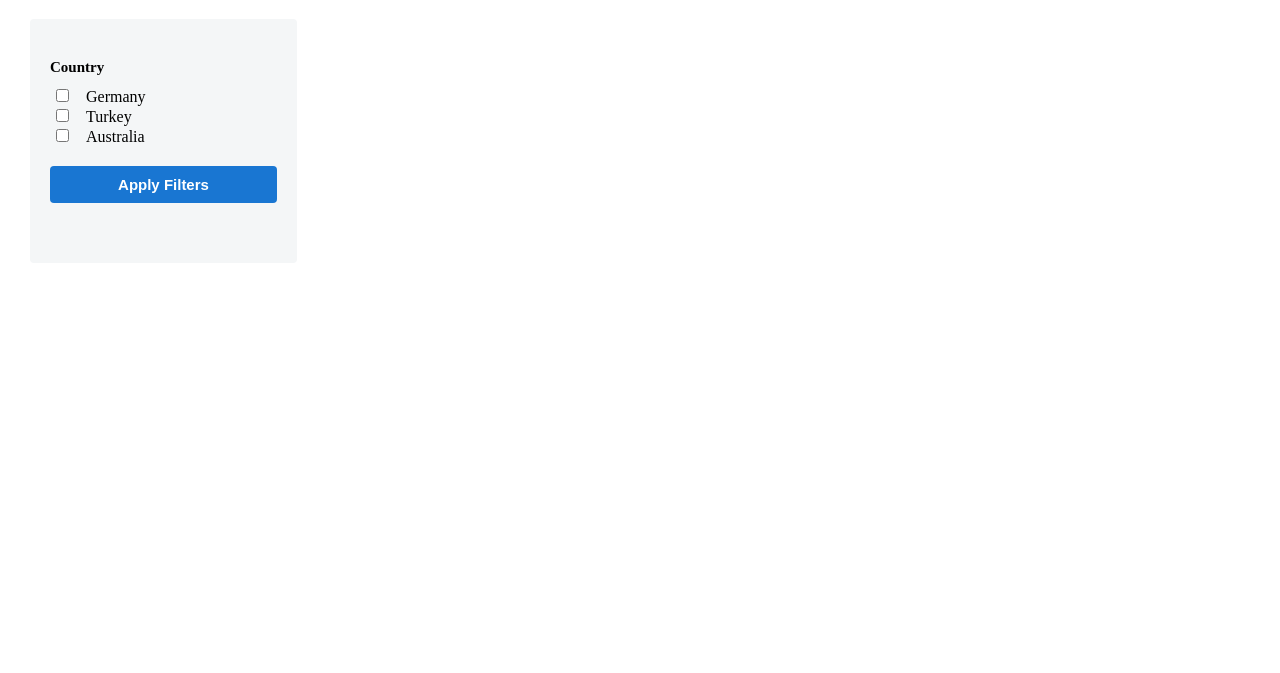
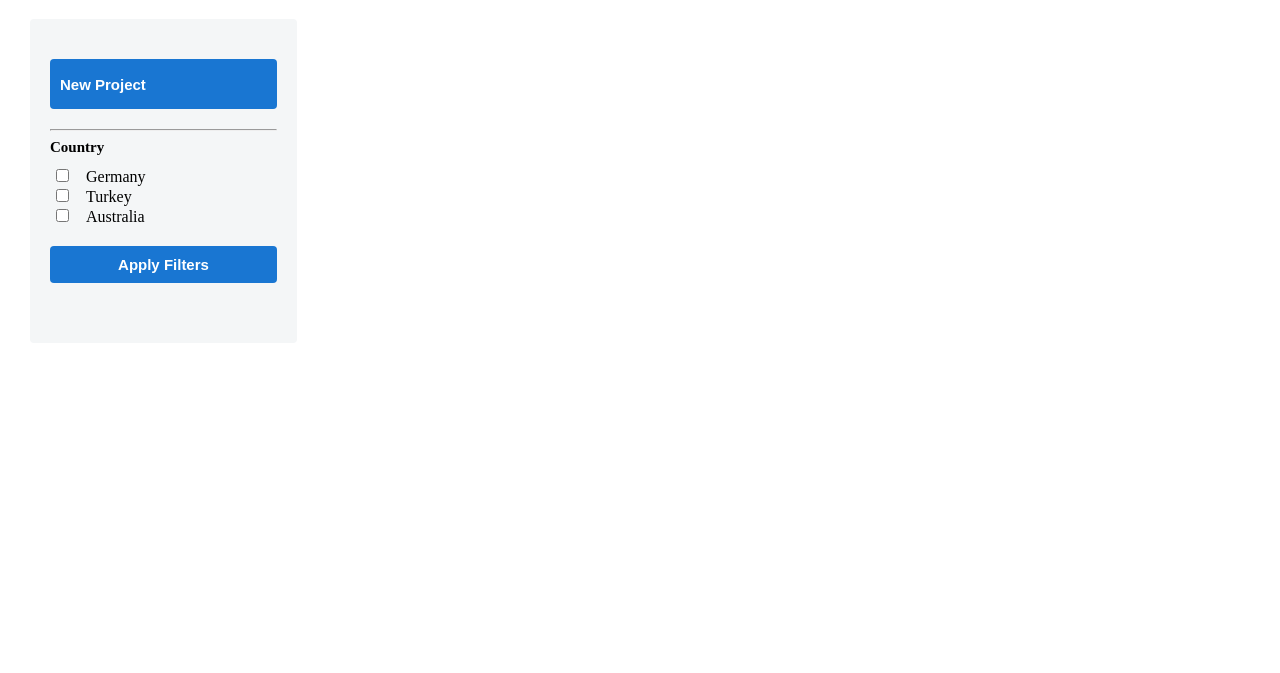
Before and after one commit to Abhinav-Damodara/sample, a plain HTML site: page CollabPitch/index.html in a window 1280 px wide. Shown: the part 127-800 px from the top of the page. Drawn offline with Linux system fonts and the light colour scheme; no server answers.

Commit message:
mainpage

```diff
--- a/CollabPitch/index.html
+++ b/CollabPitch/index.html
@@ -31,6 +31,10 @@
     <section>
         <div class="authors-wrap">
             <ul class="filters">
+                <div class="new-proj">
+                    <button class="add-proj" type="submit">New Project</button>
+                </div>
+                <hr>
                 <li>
                     <span>Country</span>
                     <fieldset>
@@ -49,7 +53,7 @@
                     </fieldset>
                 </li>
                 <li>
-                    <button type="submit" onclick="filter()">Apply Filters</button>
+                    <button class="apply-fil" type="submit" onclick="filter()">Apply Filters</button>
                 </li>
             </ul>
             <ul id="authors" class="authors-list"></ul>
--- a/CollabPitch/style.css
+++ b/CollabPitch/style.css
@@ -108,6 +108,25 @@ a {
     background: #f4f6f7;
 }
 
+.new-proj {
+    display: flex;
+    margin-bottom:20px ;
+    height: 50px;
+
+}
+
+.add-proj{
+    background: #1976d2;
+    color: #fff;
+    text-align: left;
+    padding: 10px;
+    width: 100%;
+    font-size: 15px;
+    border-radius: 4px;
+    font-weight: 700;
+    border: 0;
+}
+
 .filters li {
     margin-bottom: 20px;
 }
@@ -128,7 +147,7 @@ fieldset label {
     margin-left: 10px;
 }
 
-button {
+.apply-fil {
     background: #1976d2;
     color: #fff;
     padding: 10px;
```
Also changed, not shown: CollabPitch/plus.png (added).
